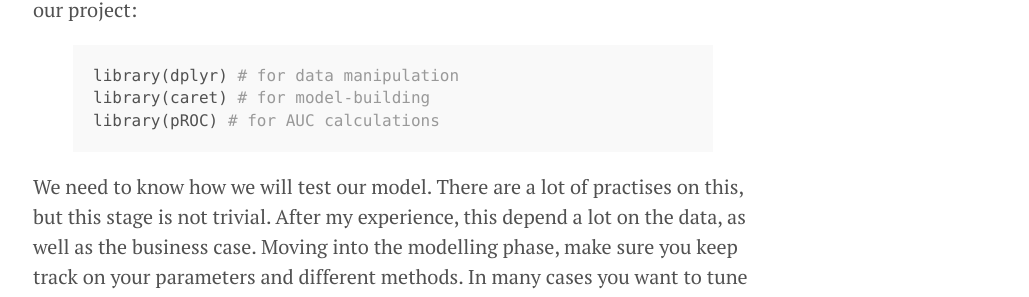
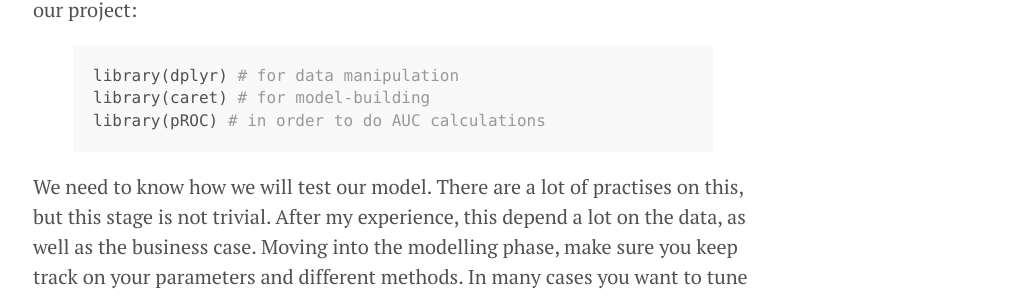
Before and after one commit to herman-hellenes/herman-hellenes.github.io, a Jekyll site: the page built from _posts/2017-08-19-CRISP-DM.md, in a window 1280 px wide and 900 px high, scrolled down 3560 px. Shown: the part 149-446 px from the top of the window, without its empty margins (247-1276 px from the left). Built offline with Jekyll 4.4.1, drawn with Linux system fonts in a browser that asks for light colours; nearby versions of some CDN libraries; comment, search, counter and statistics services are not loaded.

Commit message:
Update 2017-08-19-CRISP-DM.md

```diff
--- a/_posts/2017-08-19-CRISP-DM.md
+++ b/_posts/2017-08-19-CRISP-DM.md
@@ -51,7 +51,7 @@ Finally we are here. The promised land for Data Scientist. Even though the goal
 {% highlight r %}
 library(dplyr) # for data manipulation
 library(caret) # for model-building
-library(pROC) # for AUC calculations
+library(pROC) # in order to do AUC calculations
 {% endhighlight %}
 
 
```
